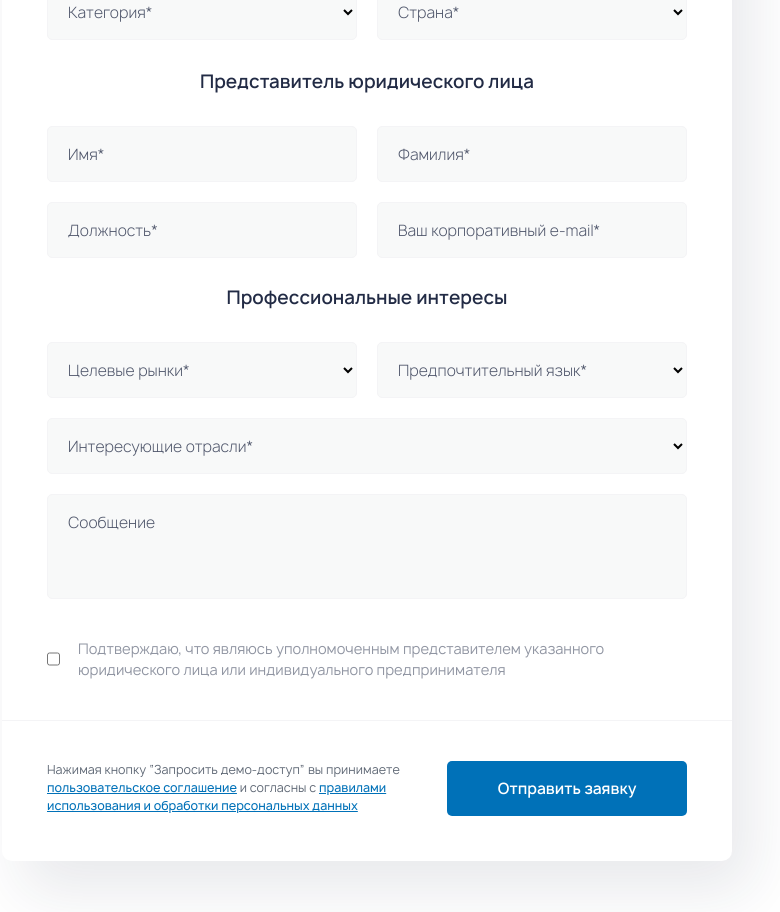
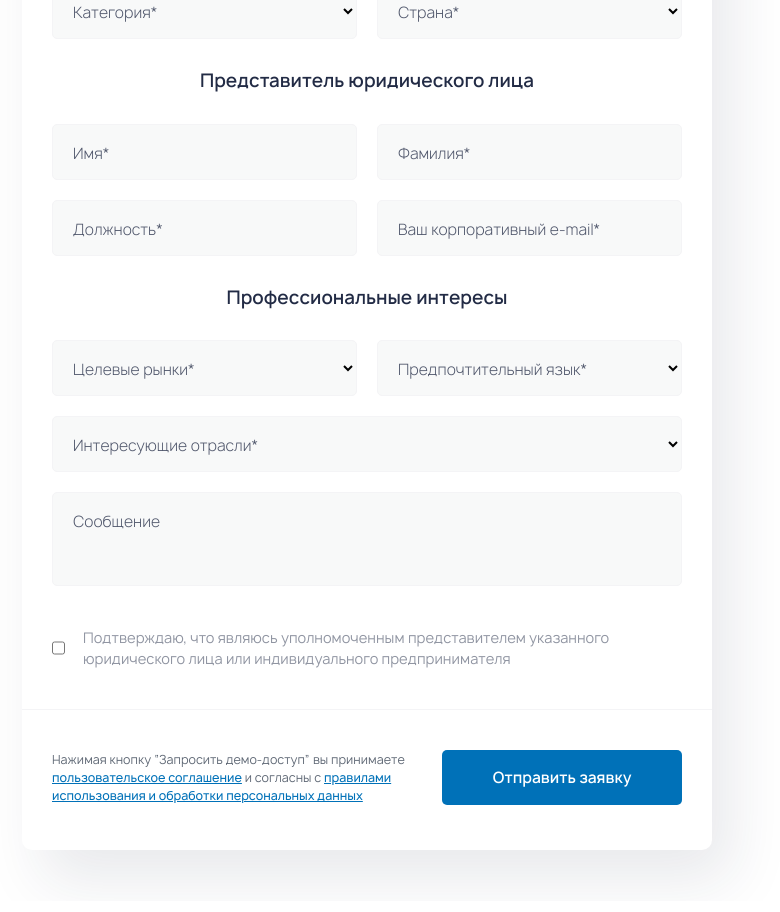
Before and after one commit to quantumVector/Demo-Access-Form, a React (Create React App) app: page / in a window 1280 px wide. Shown: the part 500-1412 px from the top of the page, without its empty margins (273-1053 px from the left). Built offline with nearby package versions, Linux system fonts and the light colour scheme.

Commit message:
Added medium styles

```diff
--- a/src/Components/DemoForm/DemoForm.module.css
+++ b/src/Components/DemoForm/DemoForm.module.css
@@ -183,7 +183,80 @@
   border-radius: 5px;
 }
 
-@media screen and (max-width: 375px) {
+@media screen and (min-width: 768px) and (max-width: 1359px) {
+  .demoForm {
+    padding-top: 95px;
+  }
+  .sectionTitle {
+    font-size: 32px;
+  }
+  .discription {
+    margin-top: 26px;
+    width: 521px;
+    font-size: 15px;
+  }
+  .formWrap {
+    width: 690px;
+  }
+  .formTitle {
+    margin-top: 45px;
+    padding: 17px 0;
+    font-size: 20px;
+  }
+  .subtitle {
+    margin-top: 40px;
+    font-size: 18px;
+  }
+  .subtitle:nth-child(5) {
+    margin-top: 10px;
+  }
+  .block {
+    margin-top: 30px;
+    width: 630px;
+  }
+  .block:nth-child(4) {
+    margin-top: 31px;
+  }
+  .block:nth-child(6) {
+    margin-top: 30px;
+  }
+  .block:nth-child(7) {
+    margin-top: 17px;
+  }
+  .shortWrap {
+    width: 305px;
+  }
+  .item {
+    margin-bottom: 20px;
+    height: 56px;
+  }
+  .label {
+    top: 19px;
+    left: 21px;
+    font-size: 15px;
+  }
+  .areaItem {
+    height: 94px;
+  }
+  .confirmation {
+    width: 599px;
+    font-size: 14px;
+  }
+  .line {
+    margin-top: 40px;
+  }
+  .conditions {
+    margin-top: 51px;
+    font-size: 12px;
+  }
+  .btn {
+    margin-top: 50px;
+    margin-left: 65px;
+    font-size: 15px;
+  }
+}
+
+@media screen and (max-width: 767px) {
   .demoForm {
     padding-top: 50px;
   }
```
